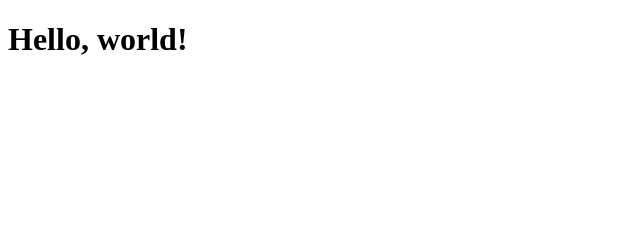
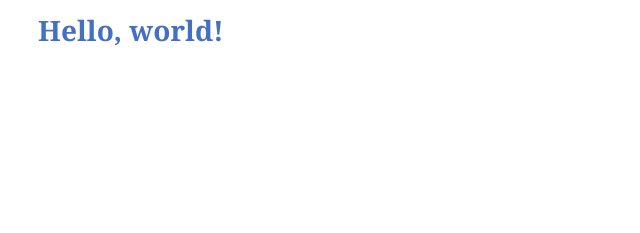
Before and after one commit to algol73/test, a plain HTML site: page index.html in a window 1280 px wide. Shown: the whole page, without its empty margins (0-640 px from the left). Drawn offline with Linux system fonts and the light colour scheme.

Commit message:
add css style

```diff
--- /dev/null
+++ b/css/style.css
@@ -0,0 +1,10 @@
+body {
+	padding: 0 30px;
+	font-size: 14px;
+	line-height: 22px;
+	font-family:"Georgia", serif;
+	color: #222222;
+}
+h1{
+	color: #4470c4;
+}
--- a/index.html
+++ b/index.html
@@ -3,6 +3,7 @@
   <head>
     <meta charset="utf-8">
     <title>Функция в js</title>
+	<link rel="stylesheet" href="css/style.css">
   </head>
   <body>
   <h1>Hello, world!</h1>
```
